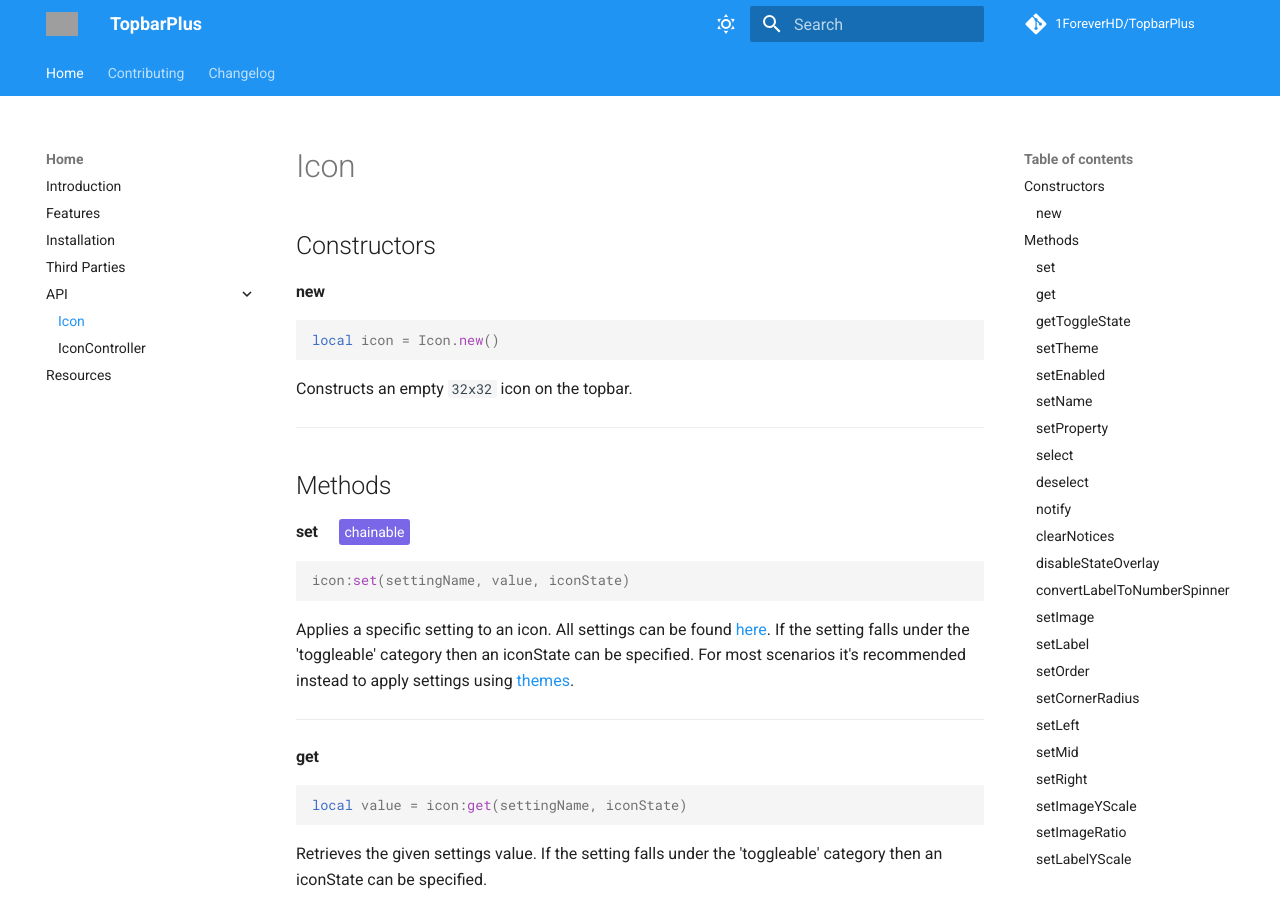
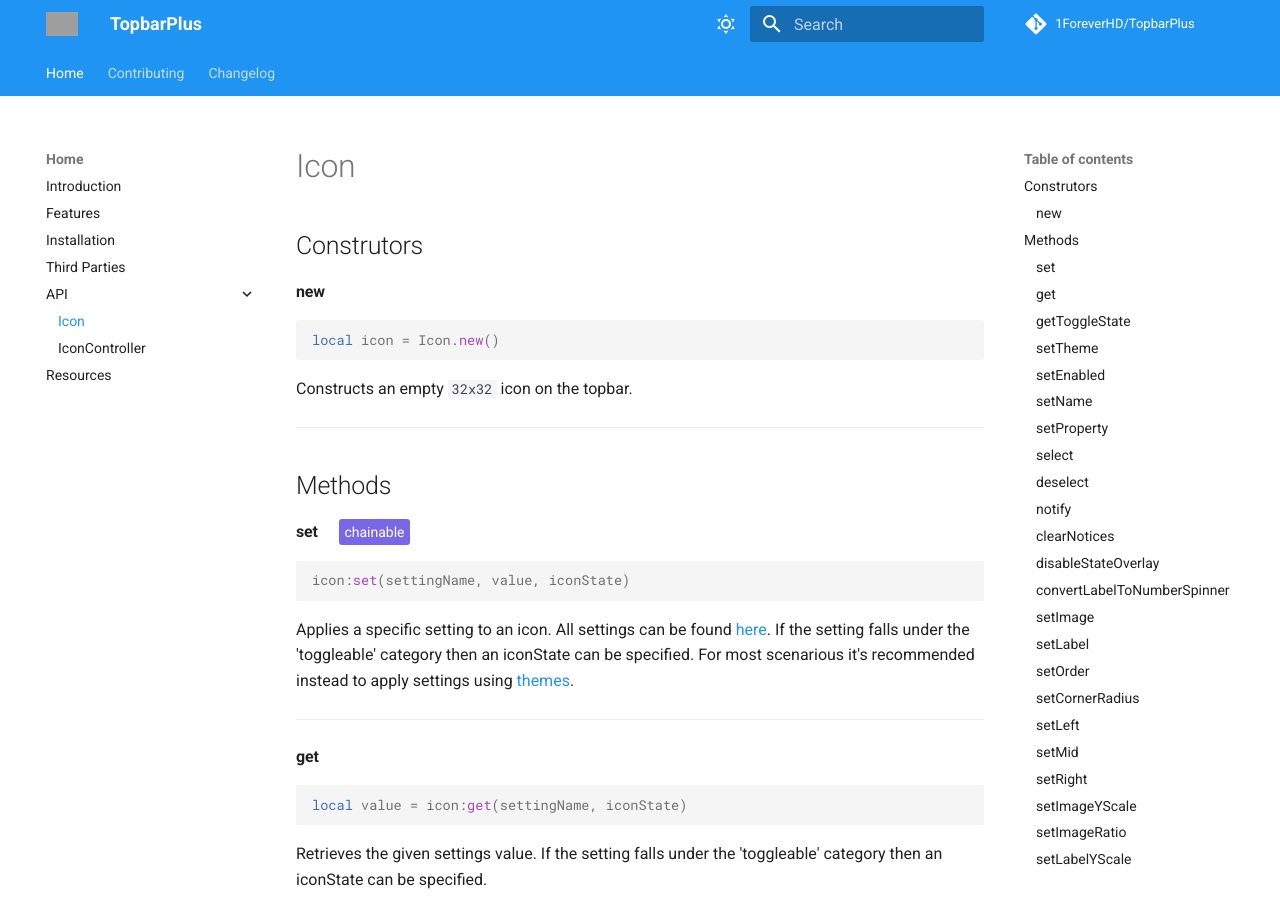
Before and after one commit to 1ForeverHD/TopbarPlus, an MkDocs documentation site: the page built from docs/api/icon.md, in a window 1280 px wide and 900 px high. Built offline with MkDocs 1.6.1 and Material for MkDocs 9.7.7, drawn with Linux system fonts in a browser that asks for light colours; comment, search, counter and statistics services are not loaded; some of the changed text lies outside the part shown; grey boxes are pictures that could not be loaded.

Commit message:
f2c693683b57b8f8830de36beba4ed7eb976f373

````diff
--- a/docs/api/icon.md
+++ b/docs/api/icon.md
@@ -1,7 +1,7 @@
 [themes]: https://1foreverhd.github.io/TopbarPlus/features/#themes
 [set method]: https://1foreverhd.github.io/TopbarPlus/api/icon/#set
 
-## Constructors
+## Construtors
 
 #### new
 ```lua
@@ -20,7 +20,7 @@
 ```lua
 icon:set(settingName, value, iconState)
 ```
-Applies a specific setting to an icon. All settings can be found [here](https://github.com/1ForeverHD/TopbarPlus/blob/main/src/Icon/Themes/Default.lua). If the setting falls under the 'toggleable' category then an iconState can be specified. For most scenarios it's recommended instead to apply settings using [themes].
+Applies a specific setting to an icon. All settings can be found [here](https://github.com/1ForeverHD/TopbarPlus/blob/main/src/Icon/Themes/Default.lua). If the setting falls under the 'toggleable' category then an iconState can be specified. For most scenarious it's recommended instead to apply settings using [themes].
 
 ----
 #### get
@@ -144,7 +144,7 @@
 ```lua
 icon:setImage(imageId, iconState)
 ```
-Applies an image to the icon based on the given ``imageId``. ``imageId`` can be an assetId or a complete asset string.
+Applies an image to the icon based on the given ``imaageId``. ``imageId`` can be an assetId or a complete asset string.
 
 ----
 #### setLabel
@@ -218,7 +218,7 @@
 ```lua
 icon:setBaseZIndex(ZIndex, iconState)
 ```
-Calculates the difference between the existing baseZIndex (i.e. ``instances.iconContainer.ZIndex``) and new value, then updates the ZIndex of all objects within the icon accordingly using this difference.
+Calculates the difference between the existing baseZIndex (i.e. ``instances.iconContainer.ZIndex``) and new value, then updates the ZIndex of all objects within the icon accoridngly using this difference.
 
 ----
 #### setSize
````
